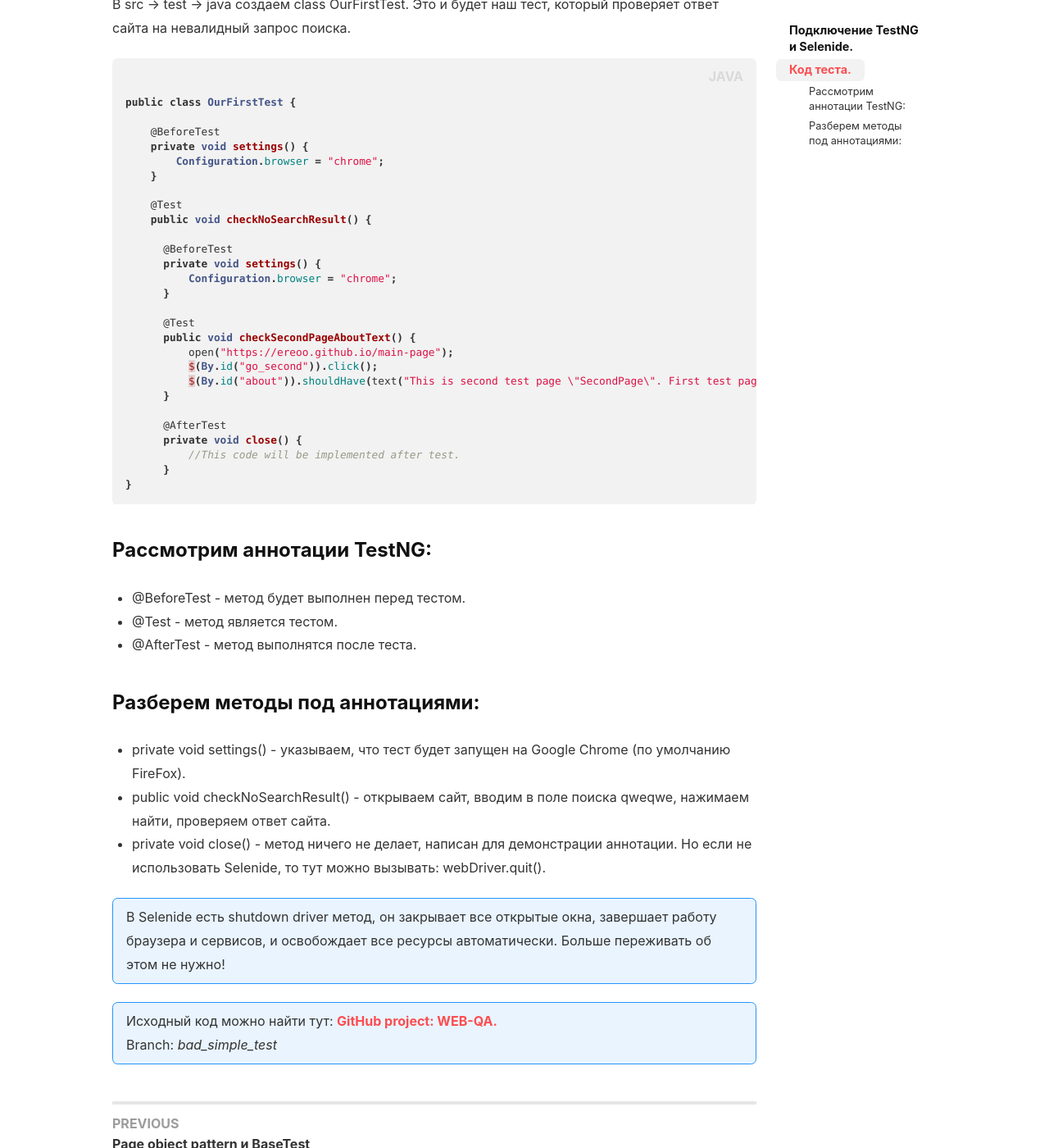
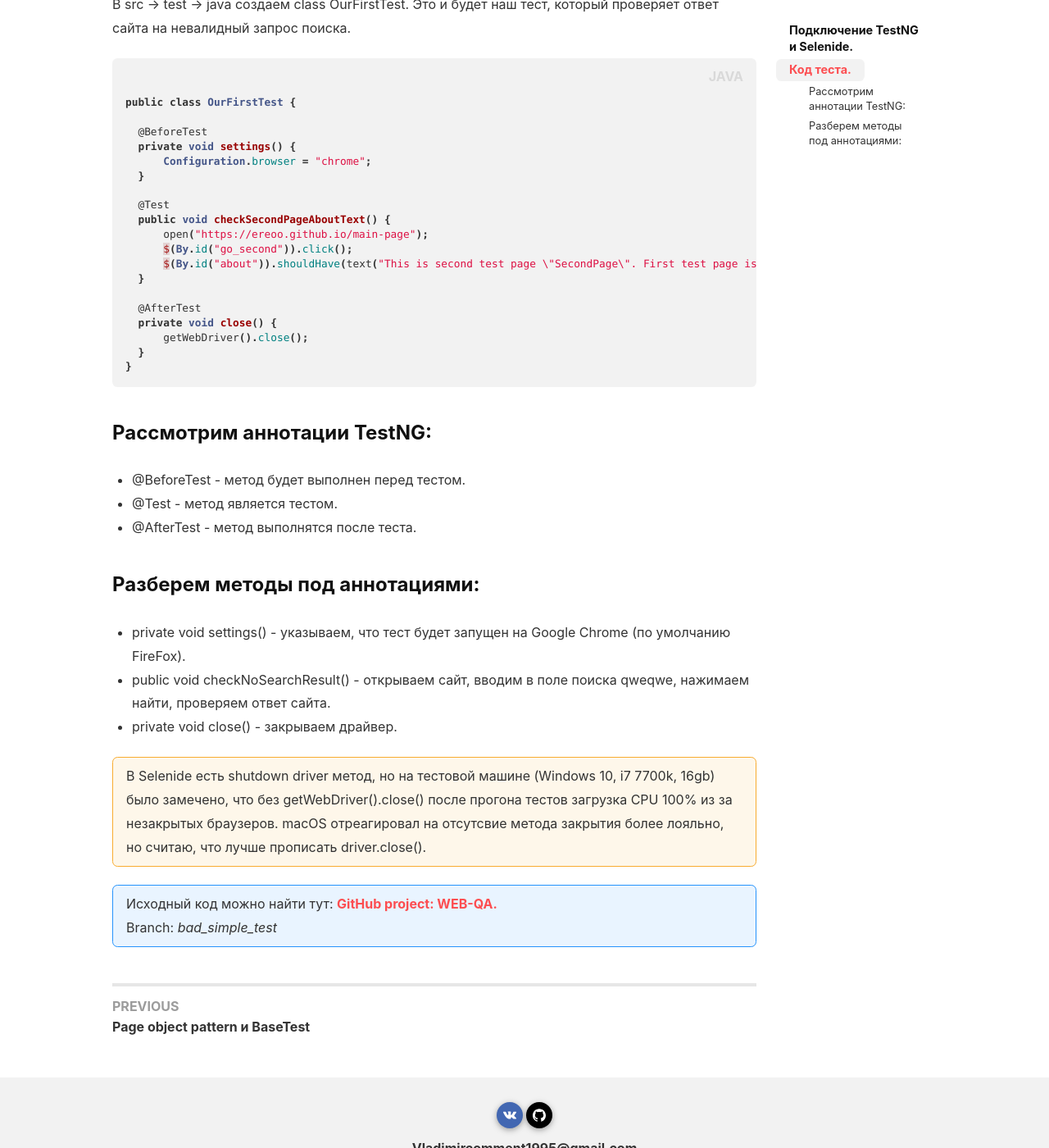
Before and after one commit to EreOo/EreOo.github.io, a Jekyll site: the page built from _posts/2018-04-20-first-test.md, in a window 1280 px wide and 1400 px high, scrolled down 883 px. Shown: the whole window at 82% size. Built offline with Jekyll 4.4.1, drawn with Linux system fonts in a browser that asks for light colours; nearby versions of some CDN libraries.

Commit message:
fix first article

```diff
--- a/_posts/2018-04-20-first-test.md
+++ b/_posts/2018-04-20-first-test.md
@@ -32,30 +32,22 @@ tags: Java Selenide Junior Web
 {% highlight Java %}
 public class OurFirstTest {
 
-    @BeforeTest
-    private void settings() {
-        Configuration.browser = "chrome";
-    }
+  @BeforeTest
+  private void settings() {
+      Configuration.browser = "chrome";
+  }
 
-    @Test
-    public void checkNoSearchResult() {
+  @Test
+  public void checkSecondPageAboutText() {
+      open("https://ereoo.github.io/main-page");
+      $(By.id("go_second")).click();
+      $(By.id("about")).shouldHave(text("This is second test page \"SecondPage\". First test page is \"MainPage\". This is a test page filled with common HTML elements. Feel free to practice create your auto-tests."));
+  }
 
-      @BeforeTest
-      private void settings() {
-          Configuration.browser = "chrome";
-      }
-
-      @Test
-      public void checkSecondPageAboutText() {
-          open("https://ereoo.github.io/main-page");
-          $(By.id("go_second")).click();
-          $(By.id("about")).shouldHave(text("This is second test page \"SecondPage\". First test page is \"MainPage\". This is a test page filled with common HTML elements. Feel free to practice create your auto-tests."));
-      }
-
-      @AfterTest
-      private void close() {
-          //This code will be implemented after test.
-      }
+  @AfterTest
+  private void close() {
+      getWebDriver().close();
+  }
 }
 {% endhighlight %}
 
@@ -67,11 +59,12 @@ public class OurFirstTest {
 ### Разберем методы под аннотациями:
 -  private void settings()  - указываем, что тест будет запущен на Google Chrome (по умолчанию FireFox).
 -  public void checkNoSearchResult() - открываем сайт, вводим в поле поиска qweqwe, нажимаем найти, проверяем ответ сайта.
--  private void close() - метод ничего не делает, написан для демонстрации аннотации. Но если не использовать Selenide, то
- тут можно вызывать: webDriver.quit().
+-  private void close() - закрываем драйвер.
 
-В Selenide есть shutdown driver метод, он закрывает все открытые окна, завершает работу браузера и сервисов, и освобождает все ресурсы автоматически. Больше переживать об этом не нужно!
-{:.info}
+В Selenide есть shutdown driver метод, но на тестовой машине (Windows 10, i7 7700k, 16gb) было замечено, что
+без getWebDriver().close()  после прогона тестов загрузка CPU 100% из за незакрытых браузеров.
+macOS отреагировал на отсутсвие метода закрытия более лояльно, но считаю, что лучше прописать driver.close().
+{:.warning}
 
 Исходный код можно найти тут: [GitHub project: WEB-QA.][TEASY] <br>Branch: *bad_simple_test*
 {:.info}
```
